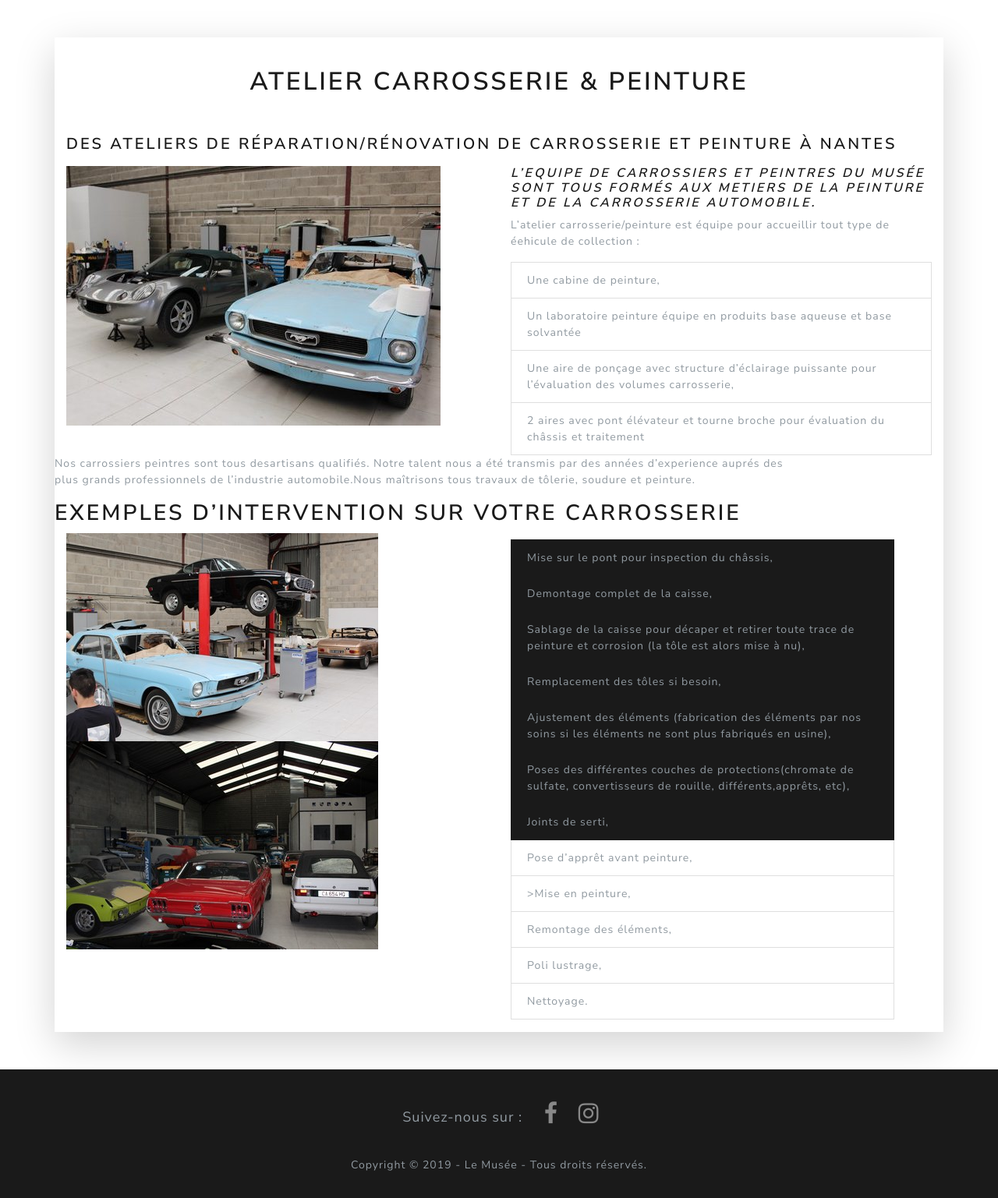
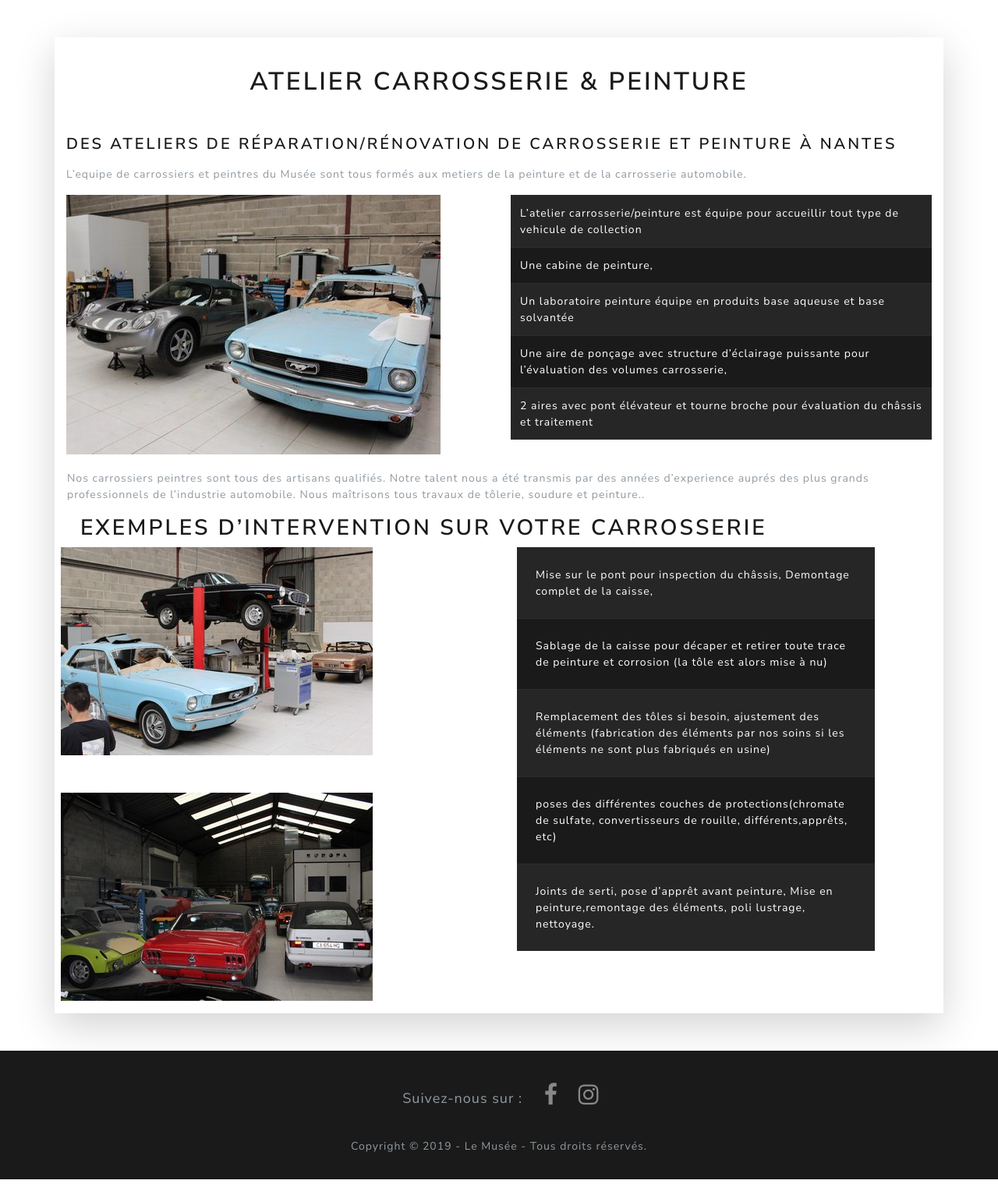
Before and after one commit to SimonMonnier/Projet_de_stage_site_le-musee.com, a Symfony app: template templates/home/atelier-carrosserie-peinture.html.twig in a window 1280 px wide. Shown: the part 104-1641 px from the top of the page at 78% size. After the commit the page ends 1617 px from the top, so only its background shows below. Run offline with Twig, Linux system fonts and the light colour scheme; the template is opened without the code that fills it, so the values that code supplies are empty; some libraries are stand-ins or nearby versions.

Commit message:
fin css carrosserie début méchanique

```diff
--- a/templates/home/atelier-carrosserie-peinture.html.twig
+++ b/templates/home/atelier-carrosserie-peinture.html.twig
@@ -9,83 +9,106 @@
         <h4 class="my-3">
             <strong>Des ateliers de réparation/rénovation de carrosserie et peinture à Nantes</strong>
         </h4>
+         <p class="mb-3">L’equipe de carrossiers et peintres du Musée sont tous formés aux metiers de la
+                peinture et de la carrosserie automobile.</p>
         <div class="row">
             <div class="col-md-6 mb-3">
+
                 <img class="rounded float-left mr-5"
                     src="/images_statiques/restauration-atelier-nantes-porshe-carrosserie-480x333.jpg"
                     alt="carrosserie-atelier-renovation-nantes1">
             </div>
-            <div class="col-md-6 ">
-                <h5><em>
-                        <strong>L’equipe de carrossiers et peintres du Musée sont tous formés aux metiers de la peinture
-                            et de la
-                            carrosserie automobile.</strong>
-                    </em></h5>
-                <p>
-                    L’atelier carrosserie/peinture est <strong>équipe</strong> pour accueillir tout type de éehicule de
-                    collection :
-                </p>
-                <div class="list-group">
-                    <a class="list-group-item list-group-item-action ">
-                        Une cabine de peinture,
-                    </a>
-                    <a class="list-group-item list-group-item-action">Un laboratoire peinture équipe en produits base
-                        aqueuse et base solvantée
-                    </a>
-                    <a class="list-group-item list-group-item-action ">Une aire de ponçage avec structure d’éclairage
-                        puissante pour l’évaluation des volumes
-                        carrosserie,
-                    </a>
-                    <a class="list-group-item list-group-item-action "> 2 aires avec pont élévateur et tourne broche
-                    pour évaluation du châssis et traitement
-                    </a>
+            <div class="col-md-6  ">
+                <table class="table table-sm table-striped table-dark">
+                    <tbody>
+                        <tr>
+                            <td>
+                                L’atelier carrosserie/peinture est <strong>équipe</strong> pour accueillir tout type de
+                                vehicule de collection
+                            </td>
+                        </tr>
+                        <tr>
+                            <td>
+                                Une cabine de peinture,
+                            </td>
+                        </tr>
+                        <tr>
+                            <td>
+                                Un laboratoire peinture équipe en produits base aqueuse et base solvantée
+                            </td>
+                        </tr>
+                        <tr>
+                            <td>
+                                Une aire de ponçage avec structure d’éclairage puissante pour l’évaluation des volumes
+                                carrosserie,
+                            </td>
+                        </tr>
+                        <tr>
+                            <td>
+                                2 aires avec pont élévateur et tourne broche pour évaluation du châssis et traitement
+                            </td>
+                        </tr>
+                    </tbody>
+                </table>
+
+            </div>
+            <p class="mt-1 ml-3">Nos carrossiers peintres sont tous des <strong>artisans qualifiés</strong>. Notre
+                talent
+                nous a été transmis
+                par des
+                années d’experience auprés des <strong>plus grands professionnels de l’industrie automobile. Nous
+                    maîtrisons tous travaux de tôlerie, soudure et peinture.</strong>.
+            </p>
+            <div class="row">
+                <h2 class="ml-5 mb-2">Exemples d’intervention sur votre carrosserie</h2>
+                <div class="col-md-6 mb-3 ml-2">
+
+                    <img src="/images_statiques/carrosserie-atelier-renovation-nantes.jpg" class="rounded float-left"
+                        alt="">
+                    <img src="/images_statiques/voiture-collection-prestige-nantes-carrosserie.jpg"
+                        class="rounded float-left mt-5" alt="">
                 </div>
-            </div>
-            Nos carrossiers peintres sont tous des <strong>artisans qualifiés</strong>. Notre talent nous a été transmis
-            par des
-            années d’experience auprés des <strong>plus grands professionnels de l’industrie automobile</strong>.
-            </p>
-            <p>Nous maîtrisons tous travaux de tôlerie, soudure et peinture.</p>
-        </div>
-        <div class="row">
-            <h2>Exemples d’intervention sur votre carrosserie</h2>
-            <div class="col-md-6 mb-3">
+                <div class="col md-6  mr-5 mb-1">
+                    <table class="table  table-striped table-dark ">
+                        <tbody>
+                            <tr>
+                                <td>
+                                    Mise sur le pont pour inspection du châssis, Demontage complet de la caisse,
+                                </td>
+                            </tr>
+                            <tr>
+                                <td>
+                                    Sablage de la caisse pour décaper et retirer toute trace de peinture et corrosion
+                                    (la tôle est alors mise à nu)
+                                </td>
+                            </tr>
+                            <tr>
+                                <td>
+                                    Remplacement des tôles si besoin, ajustement des éléments (fabrication
+                                    des éléments par nos soins si les éléments ne sont plus fabriqués en usine)
 
-                <img src="/images_statiques/carrosserie-atelier-renovation-nantes.jpg" class="rounded float-left"
-                    alt="">
-                <img src="/images_statiques/voiture-collection-prestige-nantes-carrosserie.jpg"
-                    class="rounded float-left" alt="">
-            </div>
-            <div class="col md-6 mt-2 mr-5">
-                <div class="list-group">
-                    <a class="list-group-item list-group-item-action active">
-                        Mise sur le pont pour inspection du châssis, </a>
-                    <a class="list-group-item list-group-item-action active">Demontage complet de la caisse,
-                    </a>
-                    <a class="list-group-item list-group-item-action active">Sablage de la caisse pour décaper et retirer toute trace de peinture et corrosion (la tôle est alors mise à nu),
-                    </a>
-                    <a class="list-group-item list-group-item-action active">Remplacement des tôles si besoin,
-                    </a>
-                    <a class="list-group-item list-group-item-action active">Ajustement des éléments (fabrication des éléments par nos soins si les éléments ne sont plus fabriqués en usine),
-                    </a>
-                    <a class="list-group-item list-group-item-action active">Poses des différentes couches de protections(chromate de sulfate, convertisseurs de rouille, différents,apprêts, etc),
-                    </a>
-                    <a class="list-group-item list-group-item-action active">Joints de serti,
-                    </a>
-                    <a class="list-group-item list-group-item-action">Pose d’apprêt avant peinture,
-                    </a>
-                    <a class="list-group-item list-group-item-action">>Mise en peinture,
-                    </a>
-                    <a class="list-group-item list-group-item-action">Remontage des éléments,
-                    </a>
-                    <a class="list-group-item list-group-item-action">Poli lustrage,
-                    </a>
-                    <a class="list-group-item list-group-item-action">Nettoyage.
-                    </a>
+                                </td>
+                            </tr>
+                            <tr>
+                                <td>
+                                    poses des différentes couches de protections(chromate de sulfate, convertisseurs de
+                                    rouille, différents,apprêts, etc)
+
+                                </td>
+                            </tr>
+                            <tr>
+                                <td>
+                                    Joints de serti, pose d’apprêt avant peinture, Mise en peinture,remontage des
+                                    éléments, poli lustrage, nettoyage.
+                                </td>
+                            </tr>
+                        </tbody>
+                    </table>
                 </div>
                 <ul>
             </div>
         </div>
     </div>
+
 </div>
 {% endblock %}
```
Also changed, not shown: public/images_statiques/montagemoteurmécanique.png (added), 1 other file.
